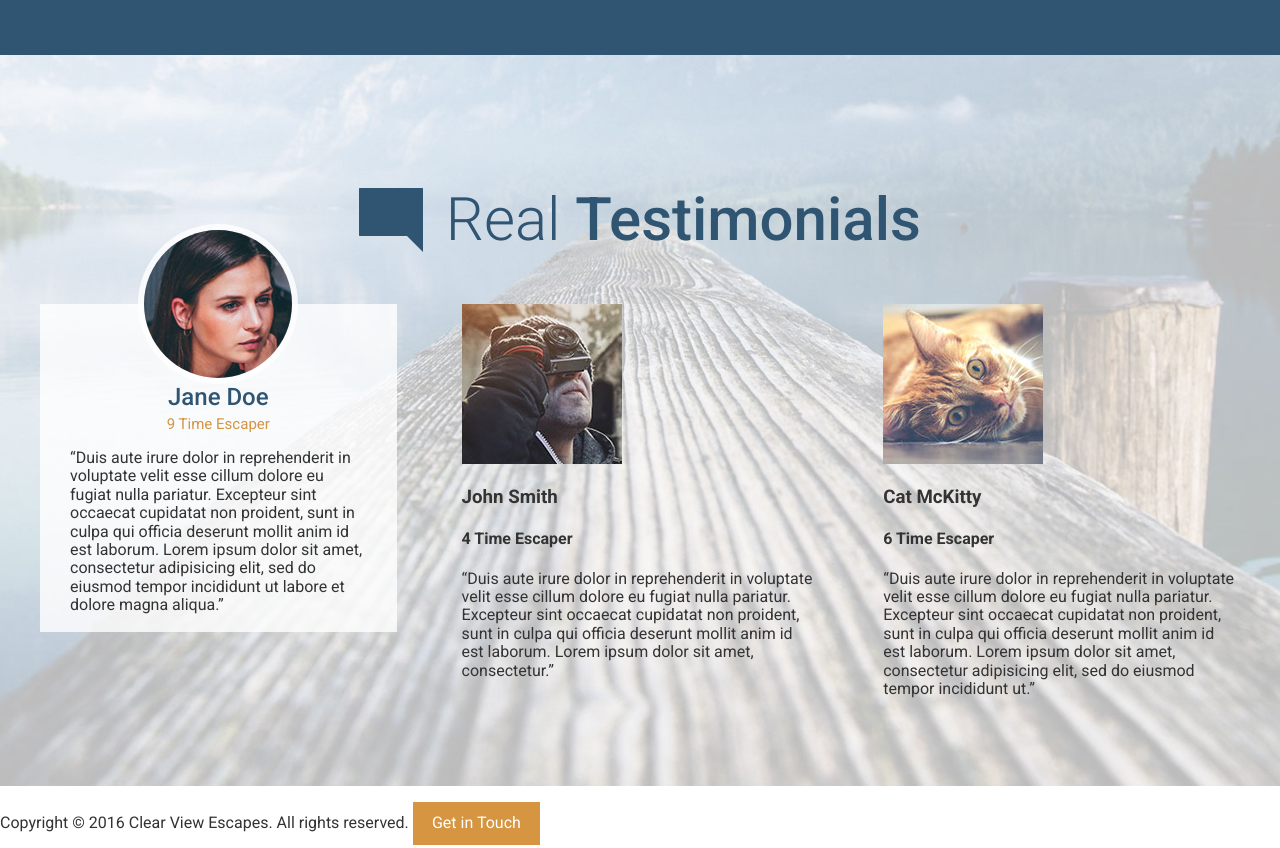
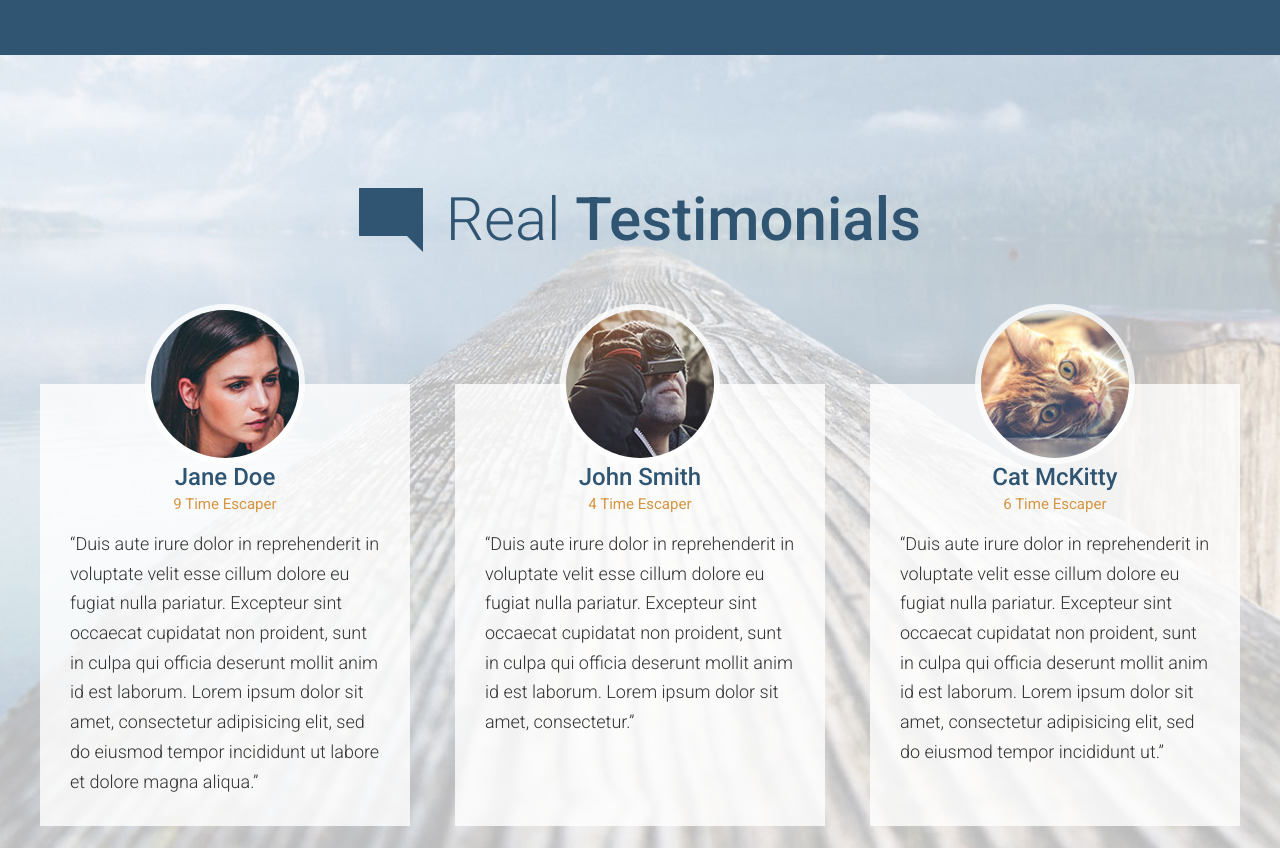
Before and after one commit to vigneshashokan/travel-agency-website, a website built with webpack: page app/index.html in a window 1280 px wide. Shown: the part 2980-3828 px from the top of the page. Built offline with nearby package versions, Linux system fonts and the light colour scheme.

Commit message:
added missing classes for testimaonial section in index.html

```diff
--- a/app/index.html
+++ b/app/index.html
@@ -97,31 +97,39 @@
   </div>
 </div>
 
-  <div id="testimonials" class="page-section page-section--testimonials">
-    <div class="wrapper">
+  <div id="testimonials" class="page-section page-section--no-b-padding-until-large page-section--testimonials">
+    <div class="wrapper wrapper--no-padding-until-large">
       <h2 class="section-title section-title--blue"><img class="section-title__icon" src="assets/images/icons/comment.svg"> Real <strong>Testimonials</strong></h2>
-      <div class="row row--gutter">
-        <div class="row__medium-4">
+      <div class="row row--gutter row--equal-height-at-large row--gutter-small row--t-padding generic-content-container">
+        <div class="row__large-4">
           <div class="testimonial">
             <div class="testimonial__photo">
-              <img src="assets/images/testimonial-jane.jpg">
+              <img sizes="160px" srcset="assets/images/testimonial-jane.jpg 160w, assets/images/testimonial-jane-hi- dpi.jpg 320w" alt="Jane Doe">
             </div>
             <h3 class="testimonial__title">Jane Doe</h3>
             <h4 class="testimonial__subtitle">9 Time Escaper</h4>
             <p>&ldquo;Duis aute irure dolor in reprehenderit in voluptate velit esse cillum dolore eu fugiat nulla pariatur. Excepteur sint occaecat cupidatat non proident, sunt in culpa qui officia deserunt mollit anim id est laborum. Lorem ipsum dolor sit amet, consectetur adipisicing elit, sed do eiusmod tempor incididunt ut labore et dolore magna aliqua.&rdquo;</p>
           </div>
         </div>
-        <div class="row__medium-4">
-          <img src="assets/images/testimonial-john.jpg">
-          <h3>John Smith</h3>
-          <h4>4 Time Escaper</h4>
-          <p>&ldquo;Duis aute irure dolor in reprehenderit in voluptate velit esse cillum dolore eu fugiat nulla pariatur. Excepteur sint occaecat cupidatat non proident, sunt in culpa qui officia deserunt mollit anim id est laborum. Lorem ipsum dolor sit amet, consectetur.&rdquo;</p>
+        <div class="row__large-4">
+          <div class="testimonial">
+            <div class="testimonial__photo">
+              <img sizes="160px" srcset="assets/images/testimonial-john.jpg 160w, assets/images/testimonial-john-hi-dpi.jpg 160w" alt="John Doe">
+            </div>
+            <h3 class="testimonial__title">John Smith</h3>
+            <h4 class="testimonial__subtitle">4 Time Escaper</h4>
+            <p>&ldquo;Duis aute irure dolor in reprehenderit in voluptate velit esse cillum dolore eu fugiat nulla pariatur. Excepteur sint occaecat cupidatat non proident, sunt in culpa qui officia deserunt mollit anim id est laborum. Lorem ipsum dolor sit amet, consectetur.&rdquo;</p>
+          </div>
         </div>
-        <div class="row__medium-4">
-          <img src="assets/images/testimonial-cat.jpg">
-          <h3>Cat McKitty</h3>
-          <h4>6 Time Escaper</h4>
-          <p>&ldquo;Duis aute irure dolor in reprehenderit in voluptate velit esse cillum dolore eu fugiat nulla pariatur. Excepteur sint occaecat cupidatat non proident, sunt in culpa qui officia deserunt mollit anim id est laborum. Lorem ipsum dolor sit amet, consectetur adipisicing elit, sed do eiusmod tempor incididunt ut.&rdquo;</p>
+        <div class="row__large-4">
+          <div class="testimonial testimonial--last">
+            <div class="testimonial__photo">
+              <img sizes="160px" srcset="assets/images/testimonial-cat.jpg 160w, assets/images/testimonial-cat-hi-dpi.jpg 160w" alt="Cat McKitty">
+            </div>
+            <h3 class="testimonial__title">Cat McKitty</h3>
+            <h4 class="testimonial__subtitle">6 Time Escaper</h4>
+            <p>&ldquo;Duis aute irure dolor in reprehenderit in voluptate velit esse cillum dolore eu fugiat nulla pariatur. Excepteur sint occaecat cupidatat non proident, sunt in culpa qui officia deserunt mollit anim id est laborum. Lorem ipsum dolor sit amet, consectetur adipisicing elit, sed do eiusmod tempor incididunt ut.&rdquo;</p>
+          </div>
         </div>
       </div>
     </div>
```
